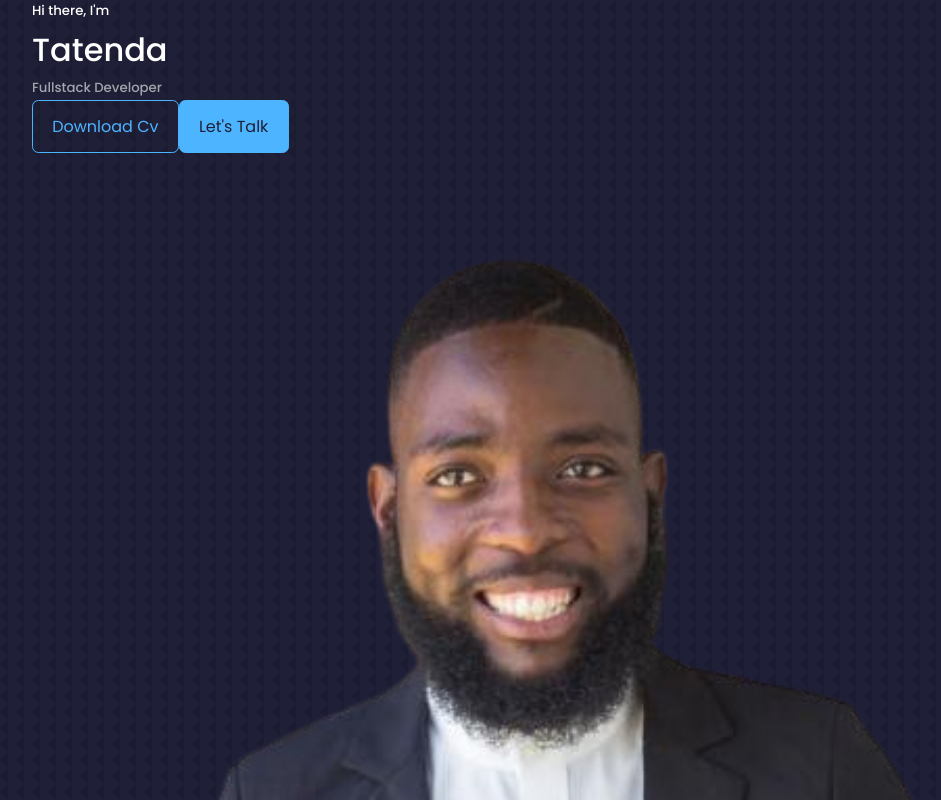
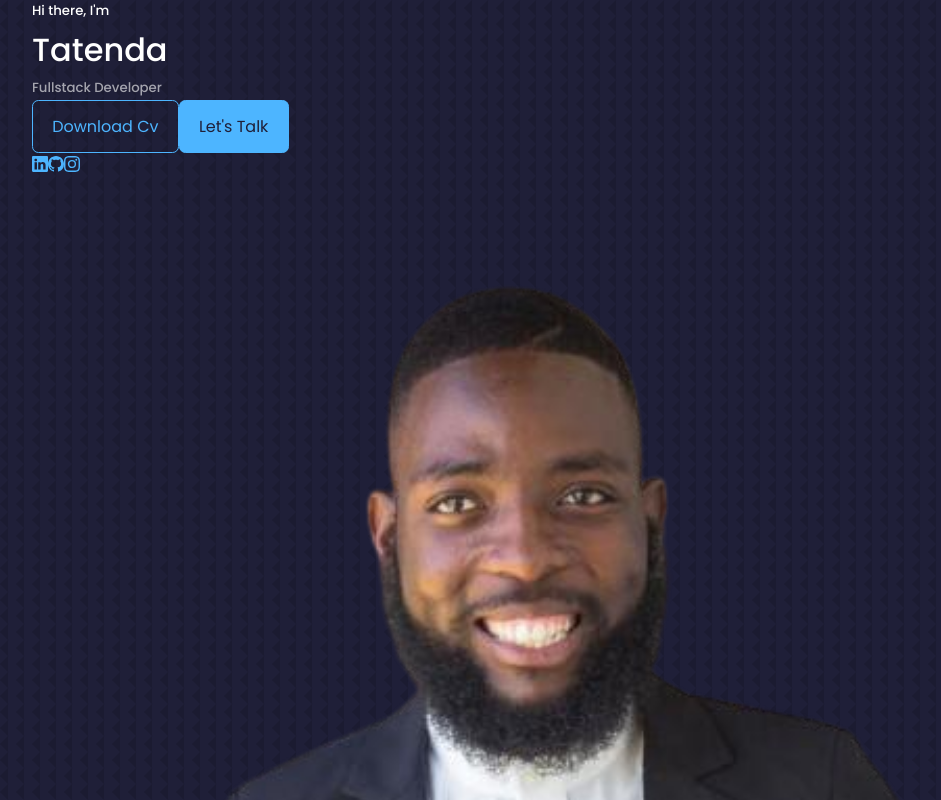
Before and after one commit to ProlificCoder17/portfolio_2025, a React (Vite) app: page / in a window 1280 px wide. Shown: the top 800 px of the page, without its empty margins (128-1069 px from the left). Built offline with nearby package versions, Linux system fonts and the light colour scheme.

Commit message:
Added social icons

```diff
--- a/src/components/header/Header.jsx
+++ b/src/components/header/Header.jsx
@@ -2,7 +2,7 @@
 import './header.css'
 import CTA from './CTA'
 import ME from '../../assets/fiti.png'
-import HeaderSocial from './HeaderSocial'
+import HeaderSocial from '../header/HeaderSocials'
 
 const Header = () => {
   return (
@@ -12,6 +12,7 @@
         <h1>Tatenda</h1>
         <h5 className="text-light">Fullstack Developer</h5>
         <CTA />
+        <HeaderSocial />
 
         <div className="me">
           <img src={ME} alt="profile image" />
--- a/src/components/header/HeaderSocial.jsx
+++ /dev/null
@@ -1,15 +0,0 @@
-import React from 'react'
-import { FaLinkedin } from "react-icons/fa";
-
-const HeaderSocial = () => {
-  return (
-    <div className="header__socials">
-        <a href="https://linkedin.com"></a>
-        <a href="https://github.com"></a>
-        <a href="https://instagram"></a>
-        <FaLinkedin />
-    </div>
-  )
-}
-
-export default HeaderSocial
--- /dev/null
+++ b/src/components/header/HeaderSocials.jsx
@@ -0,0 +1,16 @@
+import React from 'react'
+import { BsLinkedin } from "react-icons/bs"
+import { BsGithub } from "react-icons/bs"
+import { BsInstagram } from "react-icons/bs"
+
+const HeaderSocial = () => {
+  return (
+    <div className="header__socials">
+        <a href="https://linkedin.com" target="_blank"><BsLinkedin /></a>
+        <a href="https://github.com" target="_blank"><BsGithub /></a>
+        <a href="https://instagram" target="_blank"><BsInstagram /></a>
+    </div>
+  )
+}
+
+export default HeaderSocial
```
